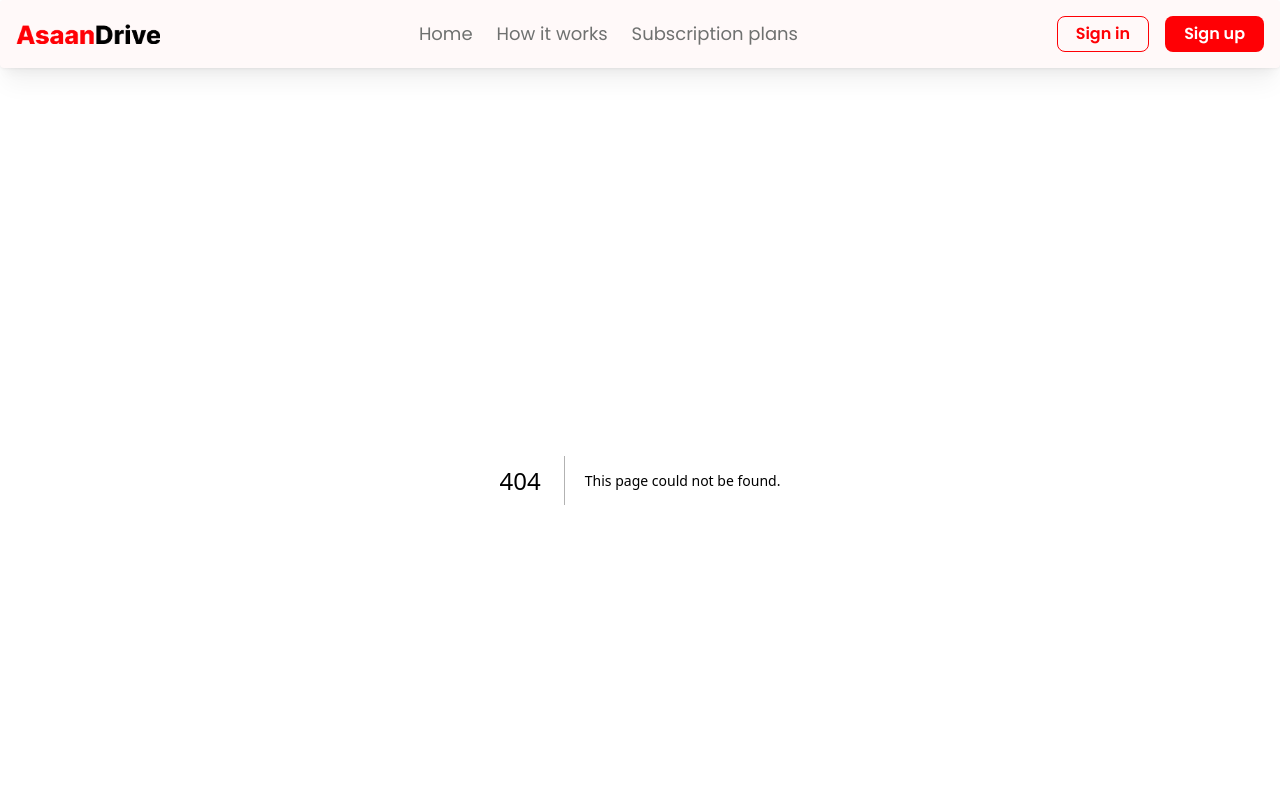
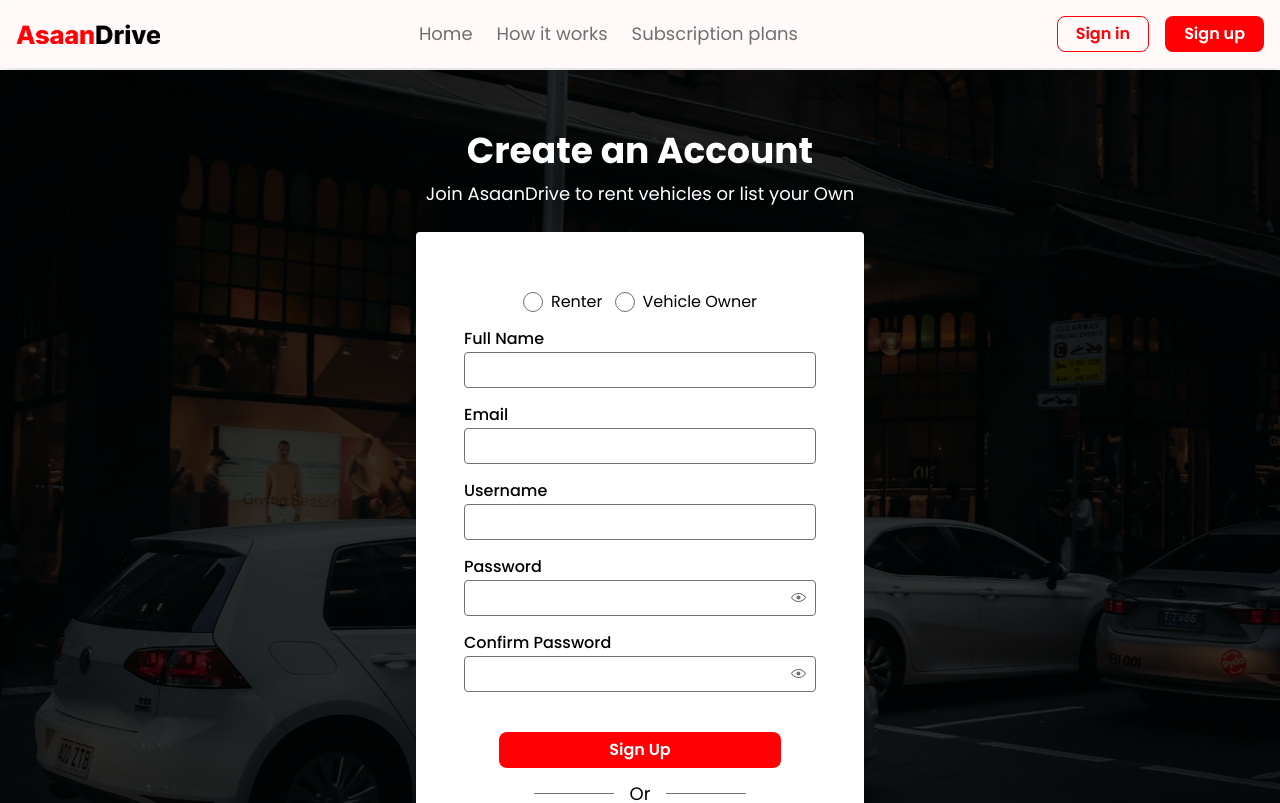
Before and after one commit to MuhammadHarisBaloch/app-asaan-drive, a Next.js app: page /signup in a window 1280 px wide. Before the commit this address had no page. Shown: the top 803 px of the page. Built offline with nearby package versions, Linux system fonts and the light colour scheme.

Commit message:
[FEAT] signup added

```diff
--- a/src/app/page.tsx
+++ b/src/app/page.tsx
@@ -1,13 +1,11 @@
+import HomeFeatureSection from "@/components/features/home/FeatureSection";
 import HomeHeroSection from "../components/features/home/HeroSection";
-import HomeFeatureSection from "@/components/features/home/FeatureSection";
-import Footer from "@/components/layouts/Footer/Index";
 
 export default function Home() {
   return (
     <>
       <HomeHeroSection />
       <HomeFeatureSection />
-      {/* <Footer /> */}
     </>
   );
 }
--- /dev/null
+++ b/src/app/signup/page.tsx
@@ -0,0 +1,167 @@
+"use client";
+import {
+  BackgroundImage,
+  Box,
+  Button,
+  Card,
+  Divider,
+  Flex,
+  Group,
+  PasswordInput,
+  Radio,
+  Space,
+  Stack,
+  Text,
+  TextInput,
+  Title,
+  UnstyledButton,
+} from "@mantine/core";
+import { hasLength, isEmail, isNotEmpty, useForm } from "@mantine/form";
+import Images from "../../constants/Images";
+
+interface SignUpForm {
+  userType: string;
+  firstName: string;
+  email: string;
+  username: string;
+  password: string;
+  confirmPassword: string;
+}
+
+function SignupPage() {
+  const form = useForm<SignUpForm>({
+    mode: "uncontrolled",
+    initialValues: {
+      userType: "",
+      firstName: "",
+      email: "",
+      username: "",
+      password: "",
+      confirmPassword: "",
+    },
+    validate: {
+      userType: isNotEmpty("Please select your type"),
+      firstName: hasLength({ min: 2 }, "Please enter your First Name"),
+      email: isEmail("Incorrect Email"),
+      username: hasLength({ min: 2 }, "Please enter your Username"),
+      password: hasLength({ min: 2 }, "Please enter your password"),
+      confirmPassword: (value, values) =>
+        value !== values.password ? "Passwords did not match" : null,
+    },
+  });
+
+  return (
+    <BackgroundImage src={Images.backgrounds.signup} w="100%">
+      <Box bg="black.8" w="100%" h="100%" py="3xl">
+        <Stack w="100%" align="center" gap="xl">
+          <Stack gap="xs" align="center">
+            <Title c="white" order={3}>
+              Create an Account
+            </Title>
+            <Text c="white">
+              Join AsaanDrive to rent vehicles or list your Own
+            </Text>
+          </Stack>
+          <Card w="35%" p="lg" py="3xl">
+            <form
+              onSubmit={form.onSubmit((values) => {
+                console.log("Form is submitted", values);
+              })}
+            >
+              <Stack align="center" px="xxl">
+                <Radio.Group
+                  name="user-type"
+                  key={form.key("userType")}
+                  {...form.getInputProps("userType")}
+                >
+                  <Group mt="xs">
+                    <Radio color="red" value="renter" label="Renter" />
+                    <Radio
+                      color="red"
+                      value="vehicle-owner"
+                      label="Vehicle Owner"
+                    />
+                  </Group>
+                </Radio.Group>
+                <TextInput
+                  label="Full Name"
+                  w="100%"
+                  styles={{
+                    label: {
+                      fontSize: "xs",
+                    },
+                  }}
+                  key={form.key("firstName")}
+                  {...form.getInputProps("firstName")}
+                />
+                <TextInput
+                  label="Email"
+                  w="100%"
+                  styles={{
+                    label: {
+                      fontSize: "xs",
+                    },
+                  }}
+                  key={form.key("email")}
+                  {...form.getInputProps("email")}
+                />
+                <TextInput
+                  label="Username"
+                  w="100%"
+                  styles={{
+                    label: {
+                      fontSize: "xs",
+                    },
+                  }}
+                  inputMode="email"
+                  key={form.key("username")}
+                  {...form.getInputProps("username")}
+                />
+                <PasswordInput
+                  label="Password"
+                  w="100%"
+                  styles={{
+                    label: {
+                      fontSize: "xs",
+                    },
+                  }}
+                  key={form.key("password")}
+                  {...form.getInputProps("password")}
+                />
+                <PasswordInput
+                  label="Confirm Password"
+                  w="100%"
+                  styles={{
+                    label: {
+                      fontSize: "xs",
+                    },
+                  }}
+                  key={form.key("confirmPassword")}
+                  {...form.getInputProps("confirmPassword")}
+                />
+                <Space h="lg" />
+                <Button w="80%" type="submit">
+                  Sign Up
+                </Button>
+                <Flex w="60%" align="center" gap="lg">
+                  <Divider w="50%" />
+                  Or
+                  <Divider w="50%" />
+                </Flex>
+
+                <Flex gap="sm">
+                  <Text fz="sm">Already have Account?</Text>
+                  <UnstyledButton c="red" fz="sm" type="submit">
+                    Sign in
+                  </UnstyledButton>
+                </Flex>
+              </Stack>
+            </form>
+          </Card>
+        </Stack>
+      </Box>
+    </BackgroundImage>
+  );
+}
+
+export default SignupPage;
--- a/src/components/layouts/BaseLayout/index.tsx
+++ b/src/components/layouts/BaseLayout/index.tsx
@@ -27,7 +27,7 @@ export default function BaseLayout({ children }: PropsWithChildren) {
   const pathname = usePathname();
   return (
     <>
-      <AppShell header={{ height: 80 }}>
+      <AppShell header={{ height: 70 }}>
         <AppShellHeader withBorder={false}>
           <Paper shadow="md" bg="white.0">
             <Group p="lg" justify="space-between">
--- a/src/components/layouts/Footer/Index.tsx
+++ b/src/components/layouts/Footer/Index.tsx
@@ -11,14 +11,14 @@ import {
 import {
   IconBrandFacebook,
   IconBrandInstagram,
+  IconBrandLinkedin,
   IconBrandTwitter,
-  IconBrandLinkedin,
 } from "@tabler/icons-react";
 import Link from "next/link";
 
 export default function Footer() {
   return (
-    <Stack bg="gray.0" py="3rem" align="center" px="xl" gap="3rem" mt="4rem">
+    <Stack bg="blue" py="3rem" align="center" px="xl" gap="3rem">
       <Group w="100%" align="flex-start" justify="space-between">
         <Stack w="25%">
           <Text fz="lg" c="white" fw={600}>
--- a/src/constants/Images/index.ts
+++ b/src/constants/Images/index.ts
@@ -1,6 +1,9 @@
 const Images = {
   logos: { simple: "/logo/AsaanDrive.png" },
   general: { bike: "/images/general/bike.webp" },
+  backgrounds: {
+    signup: "/images/background/sign-up-page-background.webp",
+  },
 };
 
 export default Images;
--- a/src/styles/theme.ts
+++ b/src/styles/theme.ts
@@ -1,12 +1,25 @@
 "use client";
-import { Button, createTheme, em, rem, Text } from "@mantine/core";
+import { Button, createTheme, rem, Text } from "@mantine/core";
 
 const theme = createTheme({
   fontFamily: "Poppins",
   primaryShade: 9,
   colors: {
+    black: [
+      "#00000000",
+      "#0000001A",
+      "#00000033",
+      "#0000004D",
+      "#00000066",
+      "#00000080",
+      "#00000099",
+      "#000000B3",
+      "#000000CC",
+      "#000000",
+      "#000000FF",
+    ],
     red: [
-      "#FF0005",
+      "#FF000533",
       "#FF0005",
       "#FF0005",
       "#FF0005",
@@ -29,8 +42,20 @@ const theme = createTheme({
       "#FFFFFF",
       "#FFFFFF",
     ],
+    blue: [
+      "#101829",
+      "#101829",
+      "#101829",
+      "#101829",
+      "#101829",
+      "#101829",
+      "#101829",
+      "#101829",
+      "#101829",
+      "#101829",
+    ],
     gray: [
-      "#101829",
+      "#F1F2F3",
       "#6F7170",
       "#6F7170",
       "#6F7170",
```
Also changed, not shown: public/images/background/sign-up-page-background.webp (added).
